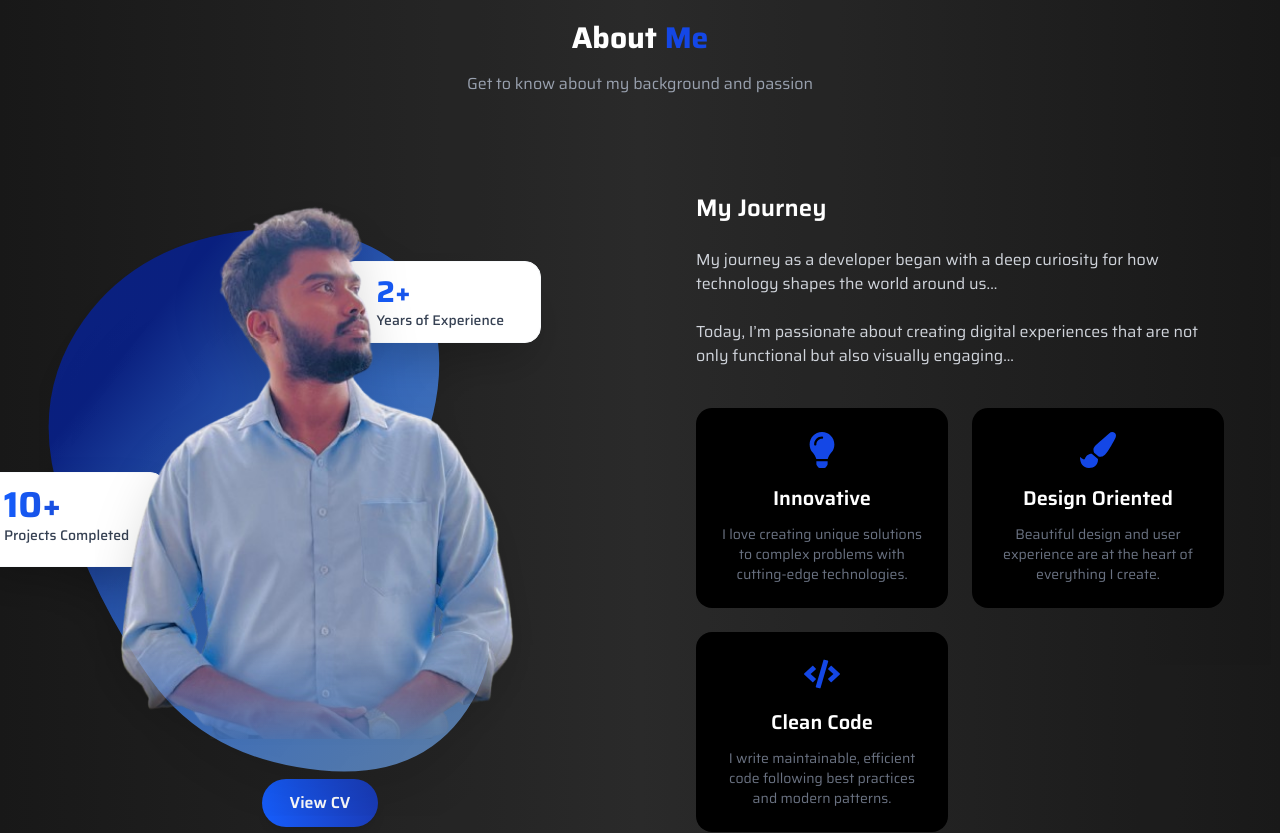
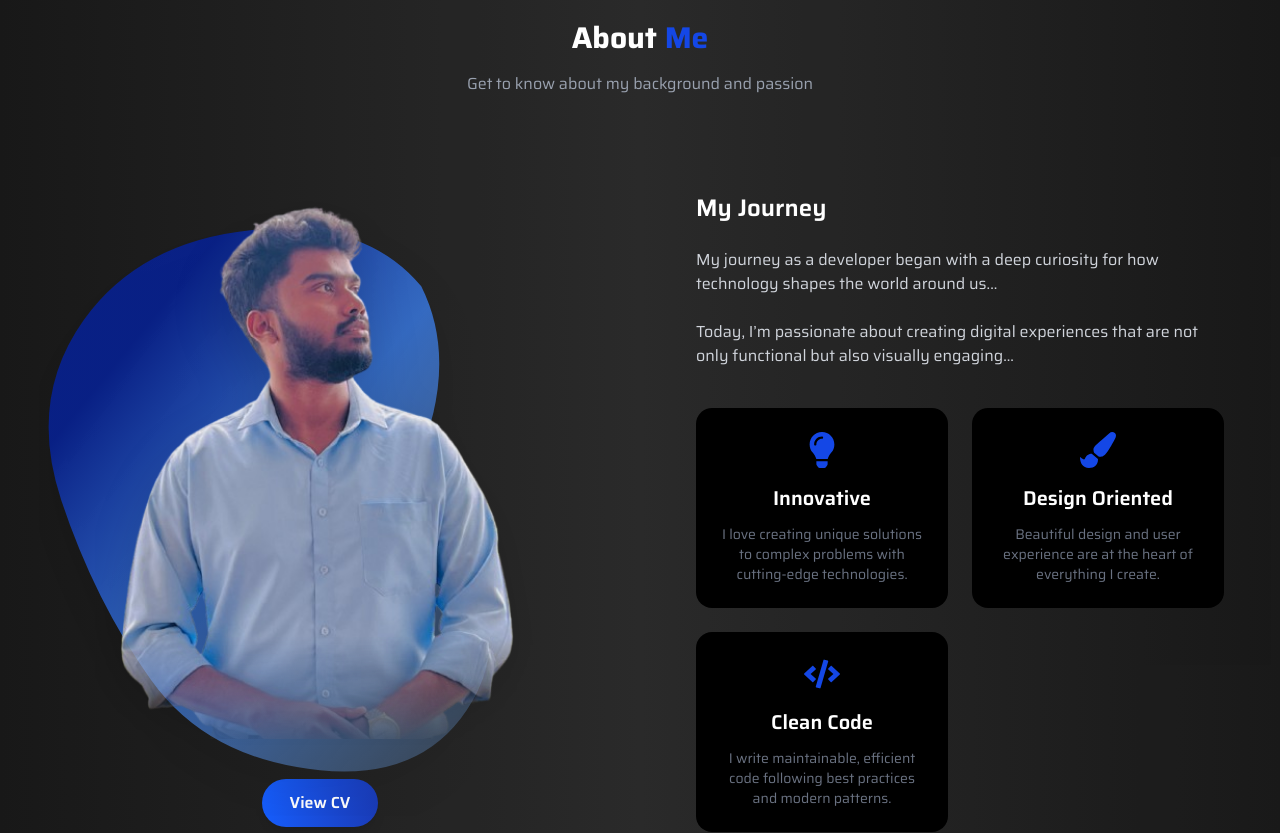
Before and after one commit to vinuraDG/Portfolio, a React (Vite) app: page / in a window 1280 px wide. Shown: the part 860-1693 px from the top of the page. Built offline with nearby package versions, Linux system fonts and the light colour scheme.

Commit message:
add new certificate

```diff
--- a/src/components/About.jsx
+++ b/src/components/About.jsx
@@ -61,9 +61,9 @@ const About = () => {
                   />
                   <defs>
                     <linearGradient id="blobGradient" x1="0%" y1="0%" x2="100%" y2="100%">
-                      <stop offset="20%" style={{ stopColor: '#072191ff', stopOpacity: 0.85 }} />
+                      <stop offset="20%" style={{ stopColor: '#072191ff', stopOpacity: 0.90 }} />
                       <stop offset="50%" style={{ stopColor: '#3b82f6', stopOpacity: 0.75 }} />
-                      <stop offset="100%" style={{ stopColor: '#7cafecff', stopOpacity: 0.65 }} />
+                      <stop offset="100%" style={{ stopColor: '#7cafecff', stopOpacity: 0.20 }} />
                     </linearGradient>
                   </defs>
                 </svg>
@@ -88,34 +88,9 @@ const About = () => {
                 />
               </motion.div>
 
-              {/* Stat Cards */}
-              <motion.div
-                initial={{ opacity: 0, x: -30 }}
-                whileInView={{ opacity: 1, x: 0 }}
-                transition={{ duration: 0.7, delay: 0.3 }}
-                className="absolute top-6 right-0 sm:top-16 sm:right-1 bg-white px-6 sm:px-9 py-3 rounded-2xl shadow-2xl border"
-              >
-                <div className="text-2xl sm:text-3xl font-bold bg-gradient-to-r from-blue-600 to-blue-800 bg-clip-text text-transparent">
-                  2+
-                </div>
-                <div className="text-xs sm:text-sm text-gray-700 font-medium">
-                  Years of Experience
-                </div>
-              </motion.div>
 
-              <motion.div
-                initial={{ opacity: 0, x: 30 }}
-                whileInView={{ opacity: 1, x: 0 }}
-                transition={{ duration: 0.7, delay: 0.5 }}
-                className="absolute bottom-45 left-0 sm:top-2/4 sm:-left-32 bg-white px-6 sm:px-9 py-3 rounded-2xl shadow-2xl border"
-              >
-                <div className="text-3xl sm:text-4xl font-bold bg-gradient-to-r from-blue-600 to-blue-800 bg-clip-text text-transparent">
-                  10+
-                </div>
-                <div className="text-xs sm:text-sm text-gray-700 font-medium">
-                  Projects Completed
-                </div>
-              </motion.div>
+
+
             </div>
 
             {/* CV Button */}
--- a/src/components/achievement.jsx
+++ b/src/components/achievement.jsx
@@ -18,10 +18,23 @@ const Achievements = () => {
       link: "https://www.coursera.org/account/accomplishments/verify/INX2RZASBFQX"
     },
     {
+      title: "Machine Learning with Python",
+      provider: "IBM",
+      icon: "📊",
+      link: "https://www.coursera.org/account/accomplishments/verify/WB45O7F6VP8S"
+    }
+    ,
+    {
       title: "Python for Data Science, AI & Development",
       provider: "IBM",
       icon: "🐍",
       link: "https://www.coursera.org/account/accomplishments/verify/03VCE0CEQFPE"
+    },
+    {
+      title: "Developing Front-End Apps with React",
+      provider: "IBM",
+      icon: "⚛️",
+      link: "https://www.coursera.org/account/accomplishments/verify/IXPVAN24ERNS"
     },
     {
       title: "Developing AI Applications with Python and Flask",
@@ -39,7 +52,7 @@ const Achievements = () => {
       title: "Hands-on Introduction to Linux Commands and Shell Scripting",
       provider: "IBM",
       icon: "💻",
-      link: "https://www.coursera.org/learn/hands-on-introduction-to-linux-commands-and-shell-scripting/home/welcome"
+      link: "https://www.coursera.org/account/accomplishments/verify/DG8SXGBE6KPX"
     }
   ];
 
@@ -66,8 +79,7 @@ const Achievements = () => {
           <div className="flex justify-center gap-4 mt-8">
             <button
               onClick={() => setActiveTab("awards")}
-              className={`px-6 py-3 rounded-lg font-semibold transition-all duration-300 ${
-                activeTab === "awards"
+              className={`px-6 py-3 rounded-lg font-semibold transition-all duration-300 ${activeTab === "awards"
                 ? "bg-blue-600 text-white shadow-lg shadow-blue-500/50"
                 : "bg-gray-800 text-gray-400 hover:bg-gray-700"
                 }`}
@@ -77,8 +89,7 @@ const Achievements = () => {
             </button>
             <button
               onClick={() => setActiveTab("certificates")}
-              className={`px-6 py-3 rounded-lg font-semibold transition-all duration-300 ${
-                activeTab === "certificates"
+              className={`px-6 py-3 rounded-lg font-semibold transition-all duration-300 ${activeTab === "certificates"
                 ? "bg-blue-600 text-white shadow-lg shadow-blue-500/50"
                 : "bg-gray-800 text-gray-400 hover:bg-gray-700"
                 }`}
```
Also changed, not shown: 1 other file (tests, documents, lock files or other folders). Lines whose indentation alone changed are shown as unchanged.
